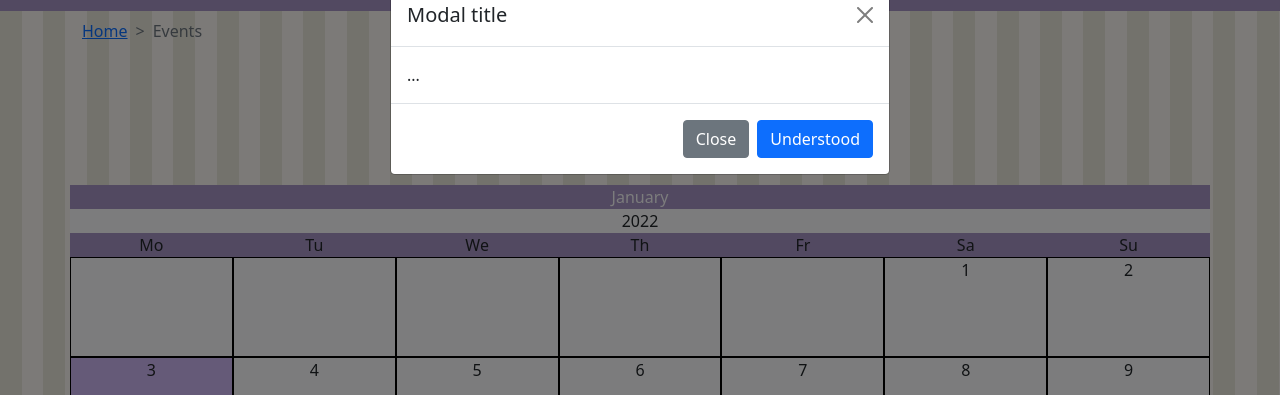
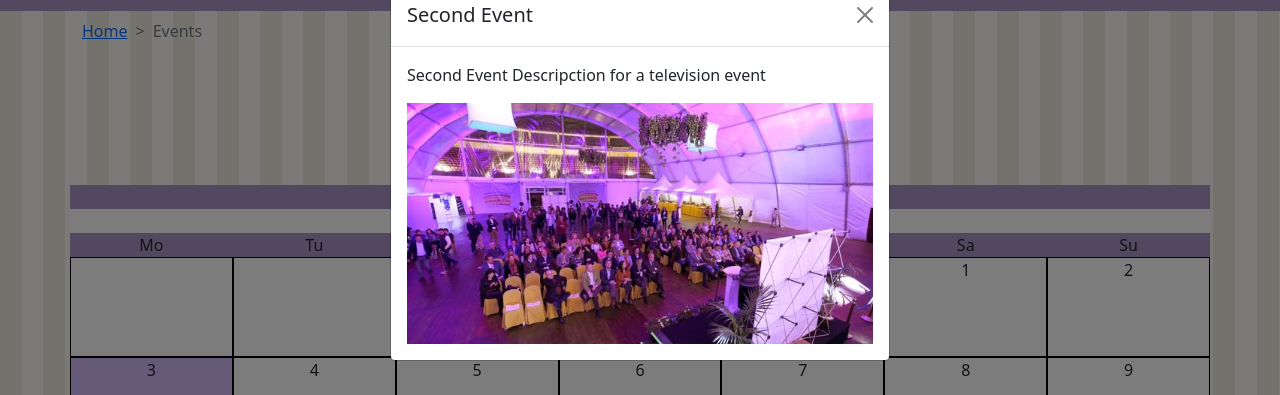
Before and after one commit to Deg42/Bethanys-Pie-Shop, a plain HTML site: page events.html in a window 1280 px wide. Both pictures are taken after a click on the link "Second Event". Shown: the part 45-440 px from the top of the page. Drawn offline with nearby package versions, Linux system fonts and the light colour scheme.

Commit message:
Finished events.html

```diff
--- a/events.html
+++ b/events.html
@@ -165,19 +165,16 @@
                     </div>
                 </div>
 
-                <div class="modal fade" id="modal" data-bs-backdrop="static" data-bs-keyboard="false" tabindex="-1" aria-labelledby="staticBackdropLabel" aria-hidden="true">
+                <div class="modal fade" id="modal" tabindex="-1" aria-labelledby="staticBackdropLabel" aria-hidden="true">
                     <div class="modal-dialog">
                       <div class="modal-content">
                         <div class="modal-header">
-                          <h5 class="modal-title" id="modal-title">Modal title</h5>
+                            <h5 class="modal-title" id="tituloEvento"></h5>
                           <button type="button" class="btn-close" data-bs-dismiss="modal" aria-label="Close"></button>
                         </div>
-                        <div class="modal-body" id="modal-body">
-                          ...
-                        </div>
-                        <div class="modal-footer">
-                          <button type="button" class="btn btn-secondary" data-bs-dismiss="modal">Close</button>
-                          <button type="button" class="btn btn-primary">Understood</button>
+                        <div class="modal-body">
+                            <p id="descripcionEvento"></p>
+                            <img id="imagenEvento" class="img-fluid" />
                         </div>
                       </div>
                     </div>
--- a/js/events.js
+++ b/js/events.js
@@ -1,17 +1,14 @@
 $(function () {
-
-
 	$.ajax({
 		type: "GET",
 
 		dataType: "json",
 
-		url: "../events.json",
+		url: "json/events.json",
 
 		success: function (json) {
 			for (let i = 0; i < json.eventos.length; i++) {
 				let event = json.eventos[i]
-				console.log(event.dia)
 
 				if (event.tipo == "instagram") {
 					var bg = "bg-instagram"
@@ -25,15 +22,47 @@ $(function () {
 
 				$("#d" + event.dia).addClass(bg)
 
-				$("#d" + event.dia).append('<a class="btn event' + bg + '" href="javascript:loadData(' + event.id + ')" data-bs-toggle="modal" data-bs-target="#modal""><i class="' + icon + '"></i>' + " " + event.nombre + '<a/>')
+				$("#d" + event.dia).append('<a class="btn event' + bg + '" href="javascript:launchModal(' + event.id + ')"><i class="' + icon + '"></i>' + " " + event.nombre + '<a/>')
 			};
 		}
 
 	});
+});
 
-	function loadData(pId) {
+	function launchModal(idEvento)
+	{
+		var event = loadData(idEvento);
+		$('#modal').modal('show');
+	};
 
-		// jeje
-	}
+	function loadData(idEvent) {
+    $.ajax({
+      type: "GET",
 
-});
+      dataType: "json",
+
+      url: "json/events.json",
+
+      // Aqui lo correcto, en un entorno real, es enviar como parámetro el código del evento
+      // y no tener que tratar todos los eventos, ya que solo nos devolvería el evento seleccionado
+      // data: { id: idEvento },
+
+      success: function (json) {
+        json.eventos.forEach(function (event) {
+          if (event.id == idEvent) {
+            // Cargamos los datos en la ventana modal
+            $("#tituloEvento").html(event.nombre);
+            $("#descripcionEvento").html(event.descripcion);
+            $("#imagenEvento").attr("src", event.imagen);
+            $("#imagenEvento").attr("alt", event.nombre);
+          }
+        });
+      },
+      error: function (xhr, status) {
+        console.log("Disculpe, existió un problema");
+      },
+      complete: function (xhr, status) {
+        console.log("Petición realizada");
+      },
+    });
+  }
--- a/events.json
+++ b/json/events.json
@@ -3,7 +3,7 @@
         {
             "id": "1",
             "nombre": "First Event",
-            "descripcion": "First Event Descripction",
+            "descripcion": "First Event Descripction for an instagram event.",
             "dia": "19",
             "imagen": "images/event1.png",
             "tipo": "instagram"
@@ -11,14 +11,14 @@
         {
             "id": "2",
             "nombre": "Second Event",
-            "descripcion": "Second Event Descripction",
+            "descripcion": "Second Event Descripction for a television event",
             "dia": "3",
             "imagen": "images/event2.png",
             "tipo": "television"
         },{
             "id": "3",
             "nombre": "Third Event",
-            "descripcion": "Third Event Descripction",
+            "descripcion": "Third Event Descripction for an instagram event",
             "dia": "25",
             "imagen": "images/event3.png",
             "tipo": "instagram"
```
Also changed, not shown: images/event1.png (added), images/event2.png (added), images/event3.png (added), 1 other file.
